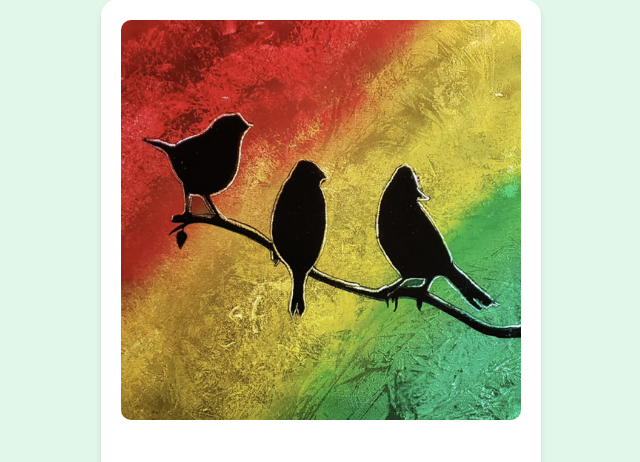
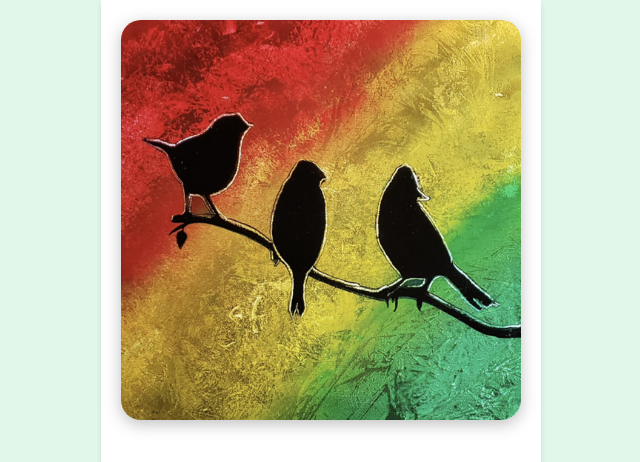
Before and after one commit to AJC111/anniversaire-margaux, a plain HTML site: page musique_pref.html in a window 1280 px wide. Shown: the top 462 px of the page, without its empty margins (319-959 px from the left). Drawn offline with Linux system fonts and the light colour scheme.

Commit message:
style4commit

```diff
--- a/style.css
+++ b/style.css
@@ -11,19 +11,17 @@ body {
 
 .container {
     max-width: 400px;
-    margin-left: 3%;
-    margin-right: 3%;
     padding: 20px;
     box-shadow: 0 4px 6px rgba(0, 0, 0, 0.1);
-    border-radius: 15px;
     background-color: #fff;
 }
 
 .cover {
     width: 100%;
     height: auto;
-    border-radius: 10px;
+    border-radius: 20px;
     margin-bottom: 20px;
+    box-shadow: 0 4px 16px 0 rgba(80, 80, 80, 0.37);
 }
 
 audio {
```
